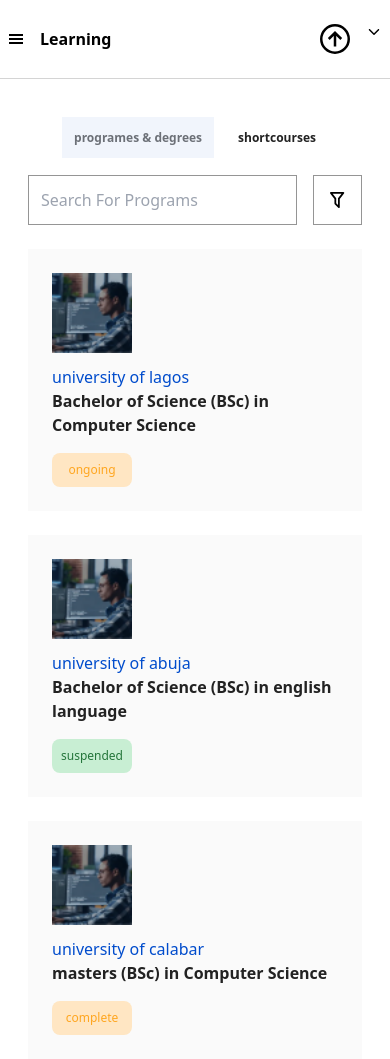
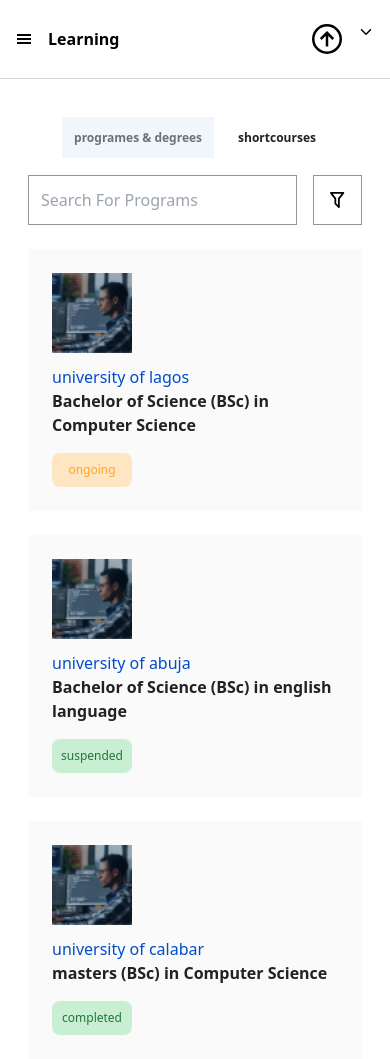
Before and after one commit to TEECOD3/landaAsessment, a Next.js app: page /LearningPage in a window 390 px wide. Built offline with nearby package versions, Linux system fonts and the light colour scheme.

Commit message:
FIX: added coursesitem data in an array and map them into its component

```diff
--- a/app/components/UI/Navbar.tsx
+++ b/app/components/UI/Navbar.tsx
@@ -21,7 +21,7 @@ const Navbar: FC<NavbarProps> = (props: NavbarProps) => {
   return (
     <>
       <nav className="w-full  flex justify-between items-center border-b border-gray/40 ">
-        <div className="flex justify-between items-center  w-full px-2 md:px-10 py-6">
+        <div className="flex justify-between items-center  w-full px-4 md:px-10 py-6">
           <div className="flex gap-4 items-center justify-center">
             <GiHamburgerMenu
               className=" font-bold lg:hidden"
--- a/app/data.tsx
+++ b/app/data.tsx
@@ -14,7 +14,7 @@ export const courseitemdata = [
   {
     id: 3,
     university: "university of calabar",
-    status: "complete",
+    status: "completed",
     degree: "masters (BSc) in Computer Science",
   },
 ];
```
